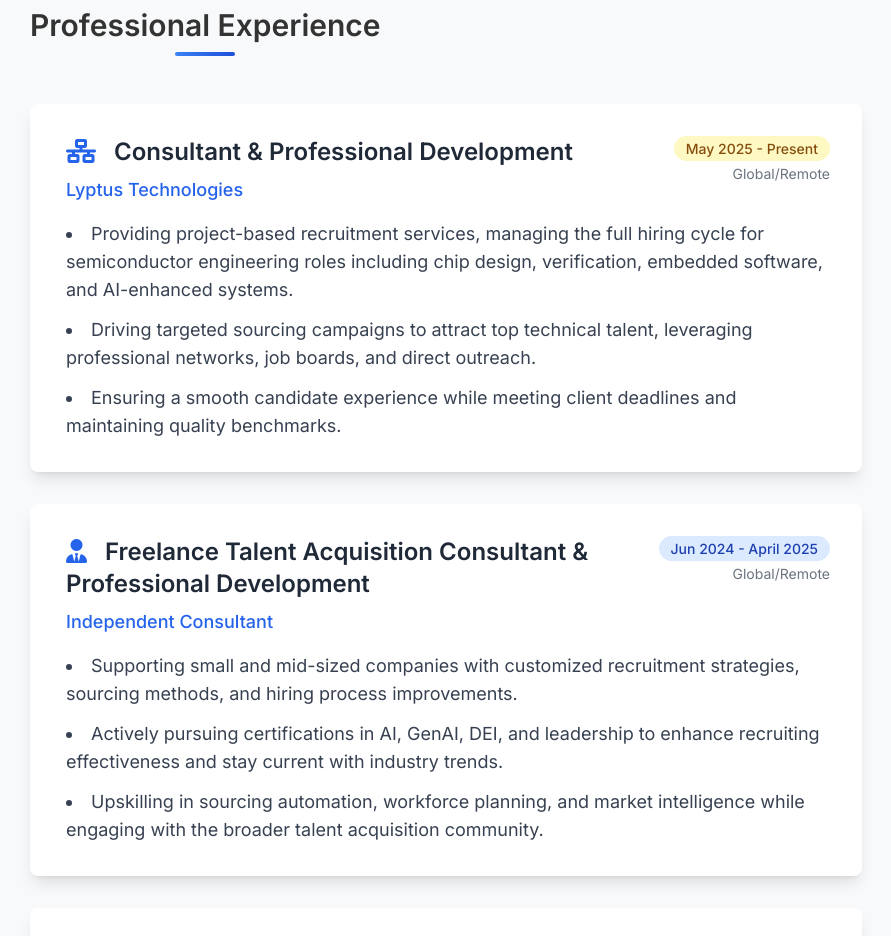
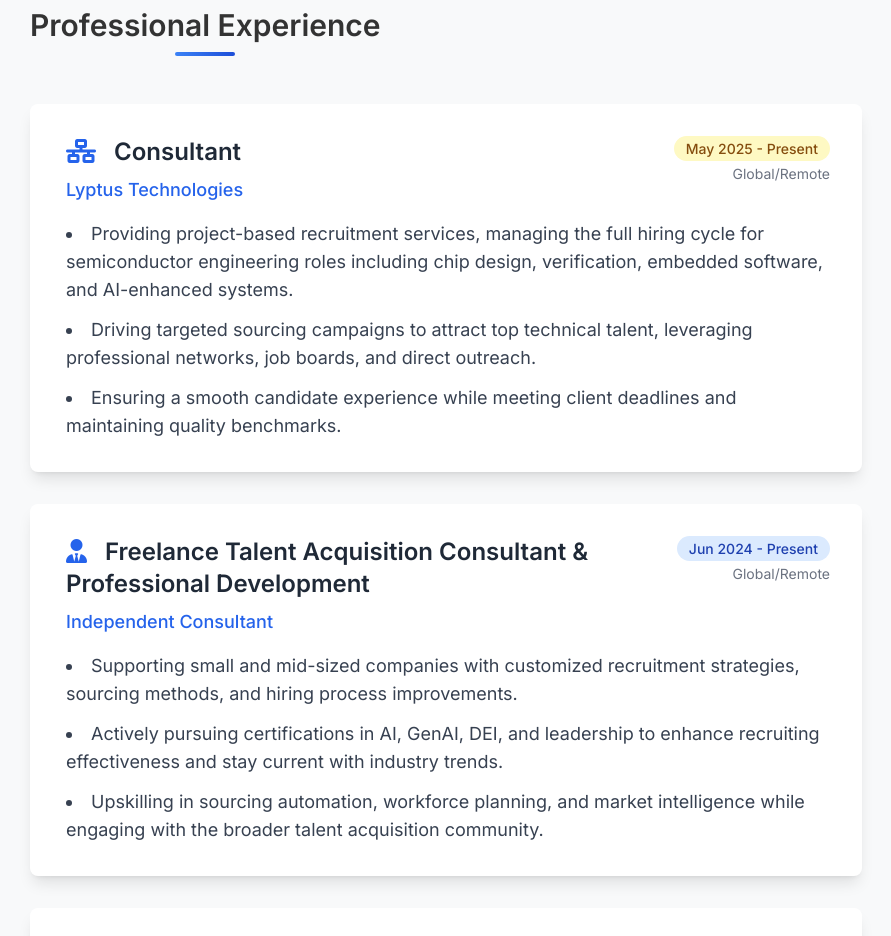
Before and after one commit to omarmuktharb/omarmuktharb.github.io, a plain HTML site: page index.html in a window 1280 px wide. Shown: the part 1207-2143 px from the top of the page, without its empty margins (194-1085 px from the left). Drawn offline with nearby package versions, Linux system fonts and the light colour scheme.

Commit message:
Update index.html

```diff
--- a/index.html
+++ b/index.html
@@ -360,7 +360,7 @@
                     <div class="flex-1">
                         <h3 class="text-2xl font-semibold text-gray-800 mb-2">
                             <i class="fas fa-network-wired  text-blue-600 mr-3"></i>
-                            Consultant & Professional Development
+                            Consultant
                         </h3>
                         <p class="text-blue-600 text-lg font-medium">Lyptus Technologies</p>
                     </div>
@@ -386,7 +386,7 @@
                         <p class="text-blue-600 text-lg font-medium">Independent Consultant</p>
                     </div>
                     <div class="text-right mt-4 lg:mt-0">
-                        <span class="bg-blue-100 text-blue-800 px-3 py-1 rounded-full text-sm font-medium">Jun 2024 - April 2025</span>
+                        <span class="bg-blue-100 text-blue-800 px-3 py-1 rounded-full text-sm font-medium">Jun 2024 - Present</span>
                         <p class="text-gray-500 text-sm mt-1">Global/Remote</p>
                     </div>
                 </div>
```
